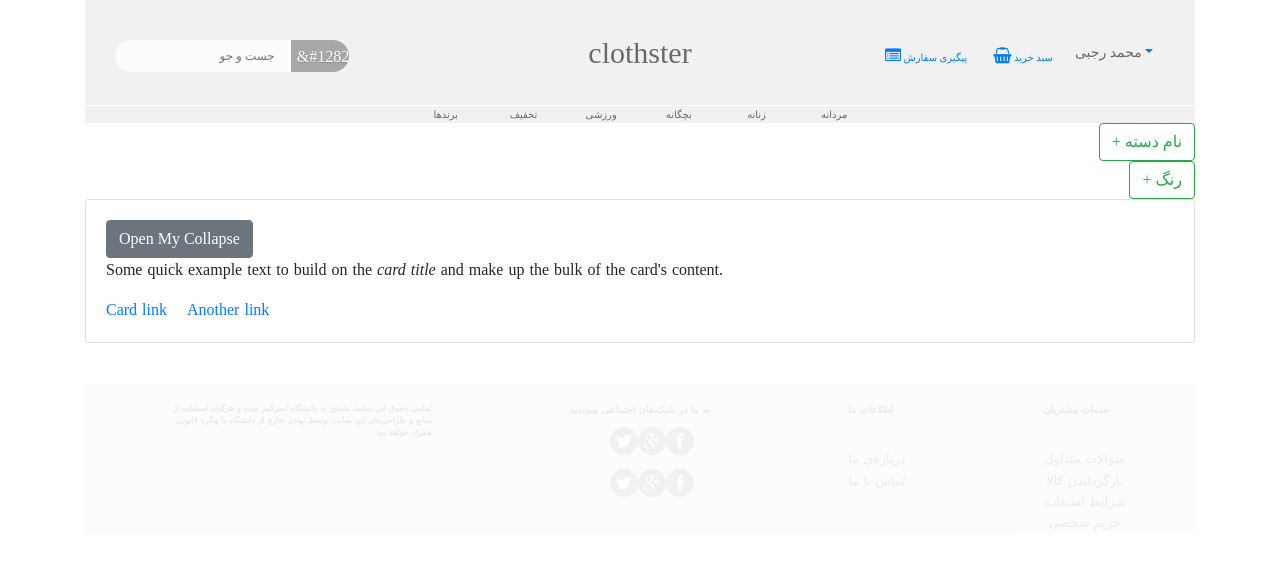
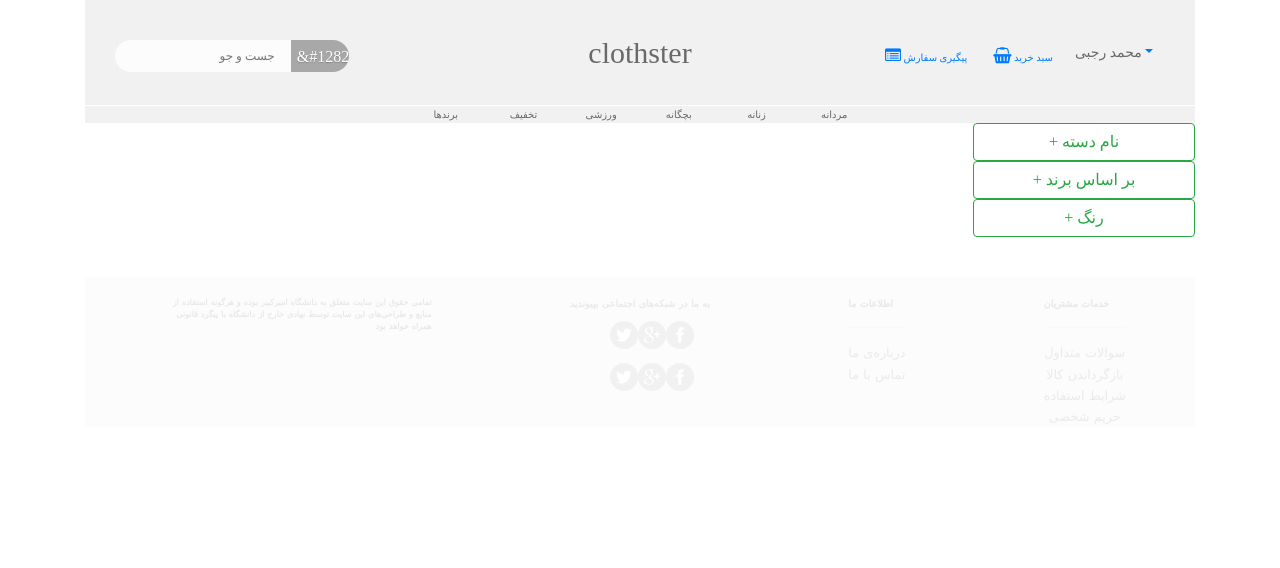
Before and after one commit to s-mostafa-a/IEFinal, a Nuxt app: page / in a window 1280 px wide. Shown: the top 568 px of the page. Built offline with nearby package versions, Linux system fonts and the light colour scheme; a web font is replaced by a local one.

Commit message:
before pagination

```diff
--- a/components/BrandBox.vue
+++ b/components/BrandBox.vue
@@ -1,22 +1,30 @@
 <template>
-    <div >
-        <b-card>
-<b-btn v-b-toggle.Collapse1>
-  <span class="when-opened">Close</span>
-  <span class="when-closed">Open</span>
-  My Collapse
+<div>
+<div dir="rtl" style="display: flex">
+<b-btn  variant="outline-success" v-b-toggle.collapseb   style="width: 100%">
+  <span class="when-opened">بر اساس برند -</span>
+  <span class="when-closed">بر اساس برند +</span>
 </b-btn>
-<div id="Collapse1" >
-        <p class="card-text">
-            Some quick example text to build on the <em>card title</em> and make up the bulk of the card's content.
-        </p>
-        <a href="#"
-           class="card-link">Card link</a>
-        <b-link href="#"
-                class="card-link">Another link</b-link>
 </div>
-        </b-card>
-    </div>
+
+  <b-collapse id="collapseb" class="mt-2">
+          <b-card>
+              <div>
+                  <b-input placeholder="نام برند"/>
+              </div>
+            <div style="float: right">
+            <b-checkbox title="1"> برند</b-checkbox>
+            <hr>
+                        <b-checkbox title="1"> برند</b-checkbox>
+            <hr>
+                        <b-checkbox title="1"> برند</b-checkbox>
+            <hr>
+                        <b-checkbox title="1"> برند</b-checkbox>
+            <hr>
+            </div>
+    </b-card>
+  </b-collapse>
+</div>
 </template>
 <script>
 export default {
--- a/components/ColorBox.vue
+++ b/components/ColorBox.vue
@@ -1,7 +1,7 @@
 <template>
     <div>
 <div dir="rtl" style="display: flex">
-<b-btn  variant="outline-success" v-b-toggle.myCollapse >
+<b-btn  variant="outline-success" v-b-toggle.myCollapse   style="width: 100%">
   <span class="when-opened">رنگ -</span>
   <span class="when-closed">رنگ +</span>
 </b-btn>
--- a/components/ProductType.vue
+++ b/components/ProductType.vue
@@ -1,7 +1,7 @@
 <template>
 <div>
 <div dir="rtl" style="display: flex">
-<b-btn  variant="outline-success" v-b-toggle.collapse1 >
+<b-btn  variant="outline-success" v-b-toggle.collapse1 style="width: 100%">
   <span class="when-opened">نام دسته -</span>
   <span class="when-closed">نام دسته +</span>
 </b-btn>
--- a/pages/index.vue
+++ b/pages/index.vue
@@ -5,6 +5,7 @@
       <div style="display:flex;direction:rtl;">
         <div style="width: 20%">
           <product-type/>
+                <brand-box/>
       <color-box/>
       </div>
 
@@ -16,7 +17,6 @@
 
 
 
-      <brand-box/>
       <buttom-bar/>
       </div>
   </section>
```
